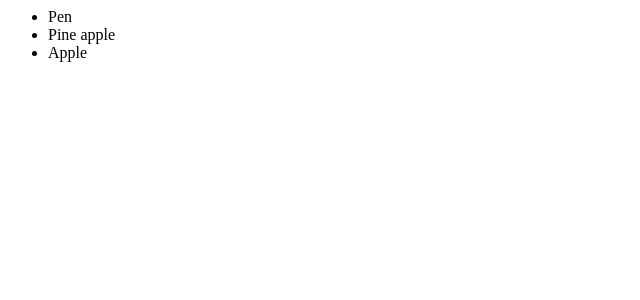
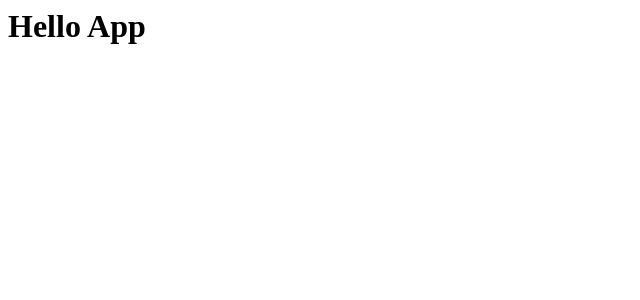
Before and after one commit to codesheepio/stateless-functional-components, a React app: page / in a window 1280 px wide. Shown: the top 300 px of the page, without its empty margins (0-640 px from the left). Built offline with nearby package versions, Linux system fonts and the light colour scheme.

Commit message:
Hot Module Replacement in action

```diff
--- a/package.json
+++ b/package.json
@@ -14,10 +14,12 @@
     "babel-preset-env": "^1.5.2",
     "babel-preset-react": "^6.24.1",
     "babel-preset-stage-0": "^6.24.1",
+    "react-hot-loader": "next",
     "webpack": "^2.2",
     "webpack-dev-server": "^2.5.0"
   },
   "dependencies": {
+    "babel-polyfill": "^6.23.0",
     "react": "^15.6.1",
     "react-dom": "^15.6.1"
   }
--- /dev/null
+++ b/src/App.js
@@ -0,0 +1,7 @@
+import React from 'react';
+
+function App() {
+  return <h1>Hello App</h1>;
+}
+
+export default App;
--- a/src/index.js
+++ b/src/index.js
@@ -1,17 +1,25 @@
 import React from 'react';
 import ReactDOM from 'react-dom';
+import { AppContainer } from 'react-hot-loader'
+
+import App from './App';
+
 
 function render() {
   const MOUNT_ROOT = document.getElementById('root');
 
   ReactDOM.render(
-    <ul>
-      <li>Pen</li>
-      <li>Pine apple</li>
-      <li>Apple</li>
-    </ul>,
+    <AppContainer>
+      <App />
+    </AppContainer>,
     MOUNT_ROOT
   );
 }
 
 render();
+
+if (module.hot) {
+  module.hot.accept('./App', () => {
+    render();
+  });
+}
--- a/webpack.config.js
+++ b/webpack.config.js
@@ -1,8 +1,13 @@
 const path = require('path');
+const webpack = require('webpack');
 
 module.exports = {
   entry: {
-    app: './src/index.js',
+    app: [
+      'babel-polyfill',
+      'react-hot-loader/patch',
+      './src/index.js'
+    ]
   },
   output: {
     filename: '[name].js',
@@ -16,13 +21,24 @@ module.exports = {
         use: {
           loader: 'babel-loader',
           options: {
-            presets: ['env', 'stage-0', 'react']
+            presets: [
+              ['env', { modules: false }],
+              'stage-0',
+              'react'
+            ],
+            plugins: [
+              'react-hot-loader/babel'
+            ]
           }
         }
       }
     ]
   },
+  plugins: [
+    new webpack.HotModuleReplacementPlugin()
+  ],
   devServer: {
+    hot: true,
     port: 9000
   }
 };
```
Also changed, not shown: 1 other file (tests, documents, lock files or other folders).
